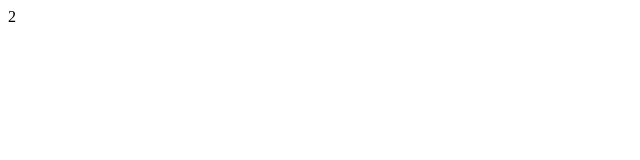
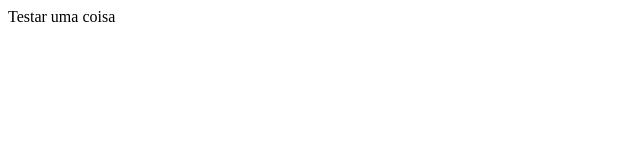
Before and after one commit to rodrigostellitano/HelloWorld, a plain HTML site: page NomeDoArquivo.html in a window 1280 px wide. Shown: the whole page, without its empty margins (0-640 px from the left). Drawn offline with Linux system fonts and the light colour scheme.

Commit message:
Testando nomedoarquivo

```diff
--- a/NomeDoArquivo.html
+++ b/NomeDoArquivo.html
@@ -6,6 +6,7 @@
     <title>Document</title>
 </head>
 <body>
-    2
+
+    Testar uma coisa
 </body>
 </html>
```
